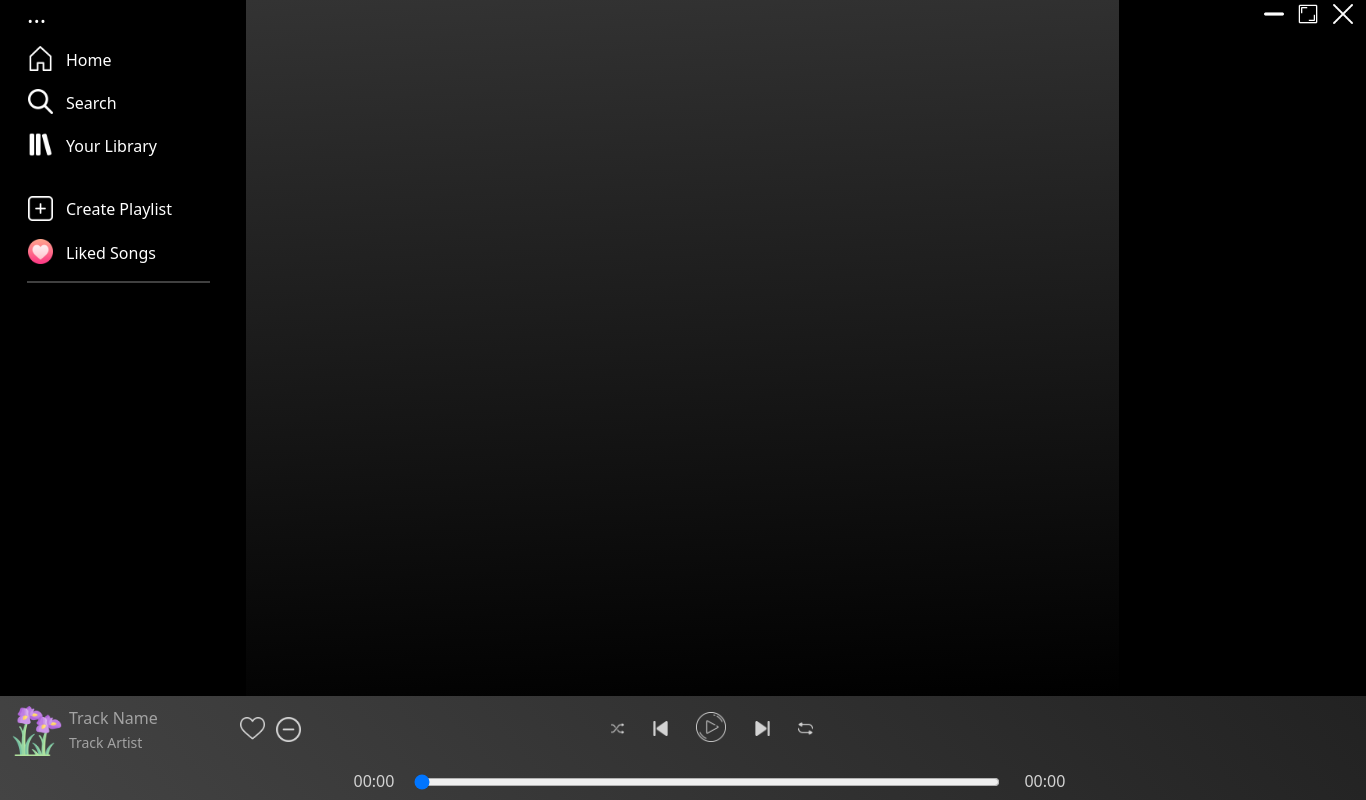
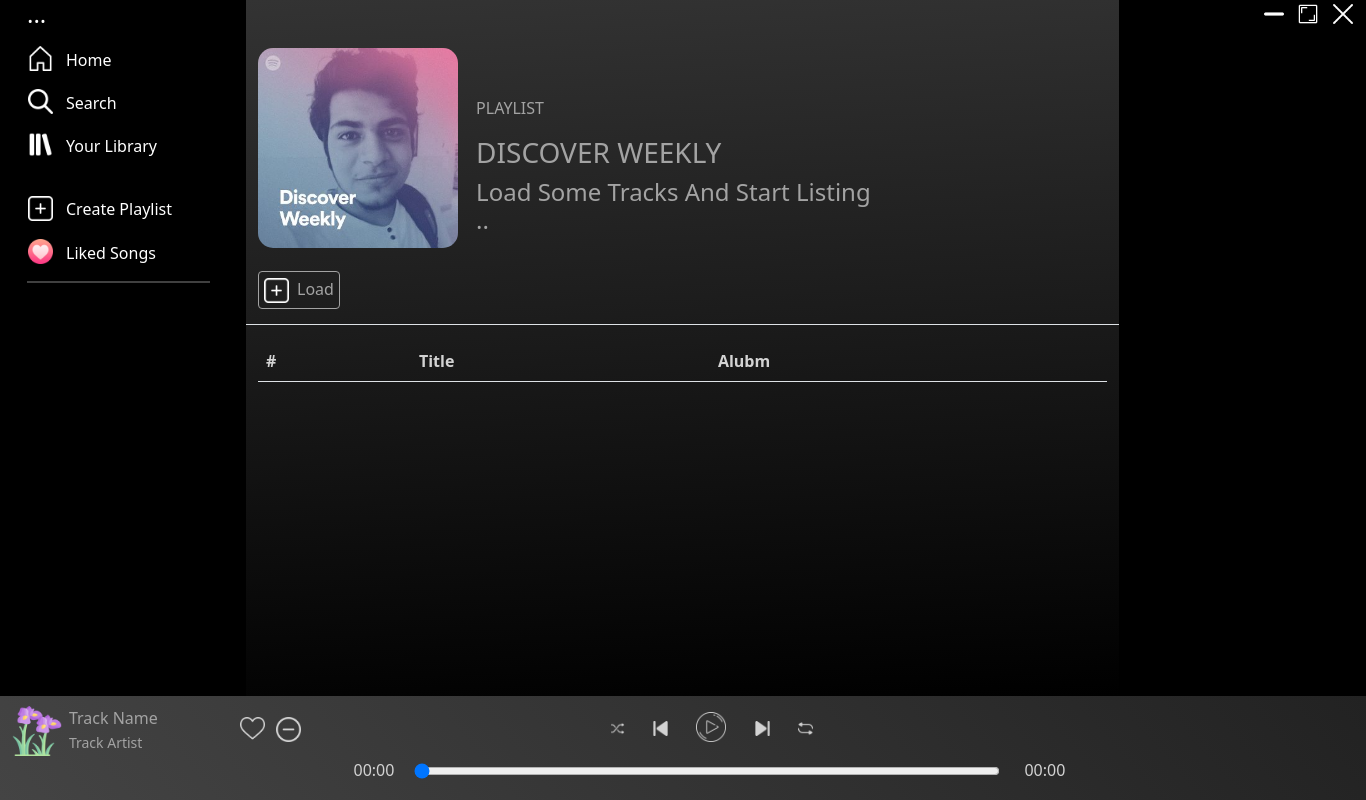
Before and after one commit to ahmedseada/Spotify_Moc, an Electron app: page Views/Main.html in a window 1366 px wide. Drawn offline with nearby package versions, Linux system fonts and the light colour scheme.

Commit message:
Update Main Content

```diff
--- a/Public/css/Main.css
+++ b/Public/css/Main.css
@@ -56,6 +56,7 @@
   height: 20px;
   object-fit: cover ;
   margin-left: 10px;
+  cursor: pointer;
 }
 .player-control-img{
     width: 15px;
@@ -63,8 +64,10 @@
     object-fit: cover ;
     margin-left: 22px;
 }
-.bg-grad{
-  background: linear-gradient(49deg, #444, #222 100%);
+
+.player-container  {
+  background: linear-gradient(50deg, #444, #222 100%);
+
 }
 img.track-img {
 height: 50px;
@@ -85,7 +88,20 @@
 .bg-teal{
   background: teal !important;
 }
-img.track-control-img{
+.btn-green{
+  color: #a3a3a3;
+  border: 1px solid #a3a3a3;
+  padding: 5px !important;
+
+}
+.btn-green span{
+  padding-left: 4px;
+
+}
+.text-green{
+  color: lightgreen;
+}
+img.track-control-img,.browse-btn{
 width: 25px;
 height: 25px;
 object-fit: cover;
@@ -102,8 +118,37 @@
 #playedRange:hover{
     opacity: 1;
 }
+#mainContent::-webkit-scrollbar {
+    width: 8px;
+    /* appearance: none; */
+    background: #a3a3a3;
+    border: none;
+    outline: none ;
+}
+#mainContent::-webkit-scrollbar-thumb {
+  width: 6px;
+    height: 6px;
+    border-radius: 3px;
+  background: linear-gradient(50deg, lightgreen, #222 100%);
+
+}
+#mainContent::-webkit-scrollbar-track{
+  /* appearance: none; */
+
+  background: linear-gradient(50deg, #444, #222 100%);
+
+}
+
+th{
+  color: #d3d3d3;
+}
 
 
 .color-d{
     color: #d3d3d3 !important;
 }
+.profile-img{
+  width: 200px;
+  height: 200px;
+  border-radius: 15px;
+}
--- a/Views/Main.html
+++ b/Views/Main.html
@@ -11,7 +11,7 @@
    <link rel="stylesheet" href="../Public/css/Main.css">
   </head>
   <body>
-    <div class="container-fluid">
+    <div class="container-fluid" style="overflow:hidden ;" >
       <div class="row" style="height: 87%;">
         <div class="lef-side col-side  ">
           <div
@@ -46,26 +46,60 @@
             <hr>
           </div>
         </div>
-        <div class="middle col-middle"></div>
+        <div class="middle col-middle" id="mainContent"  style="overflow-y: auto;height: 100%;" >
+          <div class="row profile pt-5">
+              <div class="col-2">
+                    <img src="../Public/images/me.jpg"  class="profile-img" alt="">
+              </div>
+              <div class="col-6 offset-1 pt-5 text-smoke">
+                  <p>PLAYLIST</p>
+                  <h3>DISCOVER WEEKLY</h3>
+                  <h4>Load Some Tracks And Start Listing .. </h4>
+              </div>
+          </div>
+          <div class="row">
+            <div class="col-12 border-bottom pt-2">
+              <button class="btn btn-green" onclick="LoadTracks()">
+                <img src="../Public/images/add.png" class="browse-btn" id="LoadTracks"  alt="" srcset="">  <span class="text-smoke">Load</span>
+              </button>
+            </div>
+            <div class="col-12 pt-3 ">
+              <table class="table tracks-table" style="z-index: 0 !important;">
+                <thead>
+                    <tr>
+                      <th>#</th>
+                      <th>Title</th>
+                      <th>Alubm</th>
+                    </tr>
+                </thead>
+                <tbody>
+
+                </tbody>
+            </table>
+            </div>
+          </div>
+        </div>
         <div class="right-side col-side ">
             <div class="container-fluid p-0">
                 <div class="app">
                     <span class="app-control">
-                        <img src="../Public/images/min.png" alt=""  class="app-control-img" srcset="">
+                        <img src="../Public/images/min.png" alt=""  class="app-control-img" onclick="Minimize()"  srcset="">
                     </span>
                     <span class="app-control">
-                        <img src="../Public/images/max.png" alt=""  class="app-control-img" srcset="">
+                        <img src="../Public/images/max.png" alt=""  class="app-control-img" onclick="Maximize()" srcset="">
                     </span>
                     <span class="app-control">
-                        <img src="../Public/images/close.png" alt=""  class="app-control-img" srcset="">
+                        <img src="../Public/images/close.png" alt=""  class="app-control-img" onclick="Close()" srcset="">
                     </span>
                 </div>
             </div>
 
         </div>
         </div>
-       <div class="row bg-grad" style="height: 13%;">
+       <div class="row bg-grad" style=" z-index: 2  !important; ;height: 13%;">
 
+              <div class="col-12 player-container">
+                <div class="row">
                   <div class="col-3">
                     <div class="row">
                         <div class="col-2 mt-8" >
@@ -88,6 +122,7 @@
                     </div>
                 </div>
                 <div class="col player-box">
+
                      <audio  hidden  id="player" src="../Public/audio/kahf.mp3"  controls>
                          Your browser does not support the
                      <code>audio</code> element.
@@ -131,13 +166,16 @@
                 <div class="col-side">
 
                 </div>
+                </div>
+              </div>
 
        </div>
       </div>
        <script>
            var exports  = {};
        </script>
-      <script src="../Scripts/Main.script.js"></script>
+      <script defer src="../Scripts/Main.script.js"></script>
+
     </div>
   </body>
 </html>
```
Also changed, not shown: Forms/Main.ts (+46 -0 lines), Scripts/Main.script.ts (+39 -0 lines), Public/images/img3.png (added), Public/images/me.jpg (added), README.md, index.ts (line endings or trailing spaces). Lines whose indentation alone changed are shown as unchanged.
